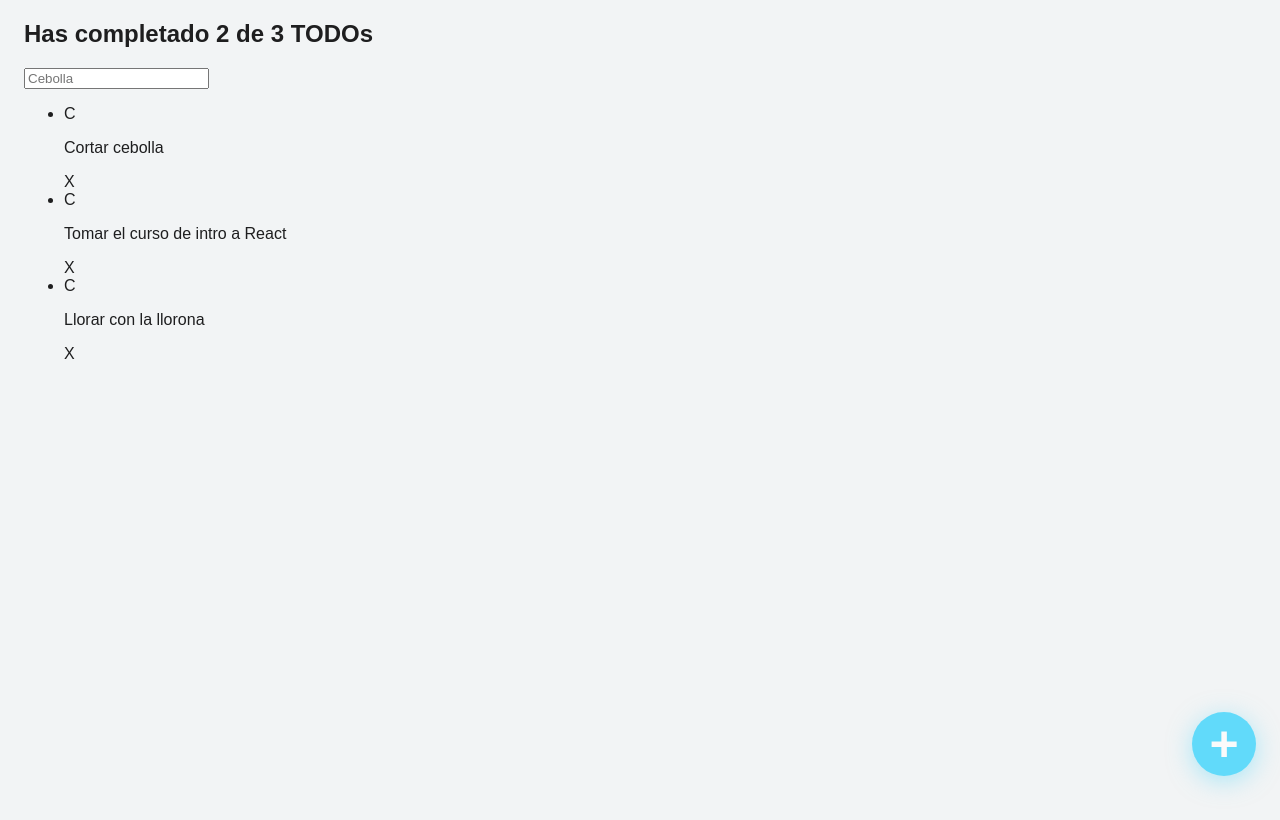
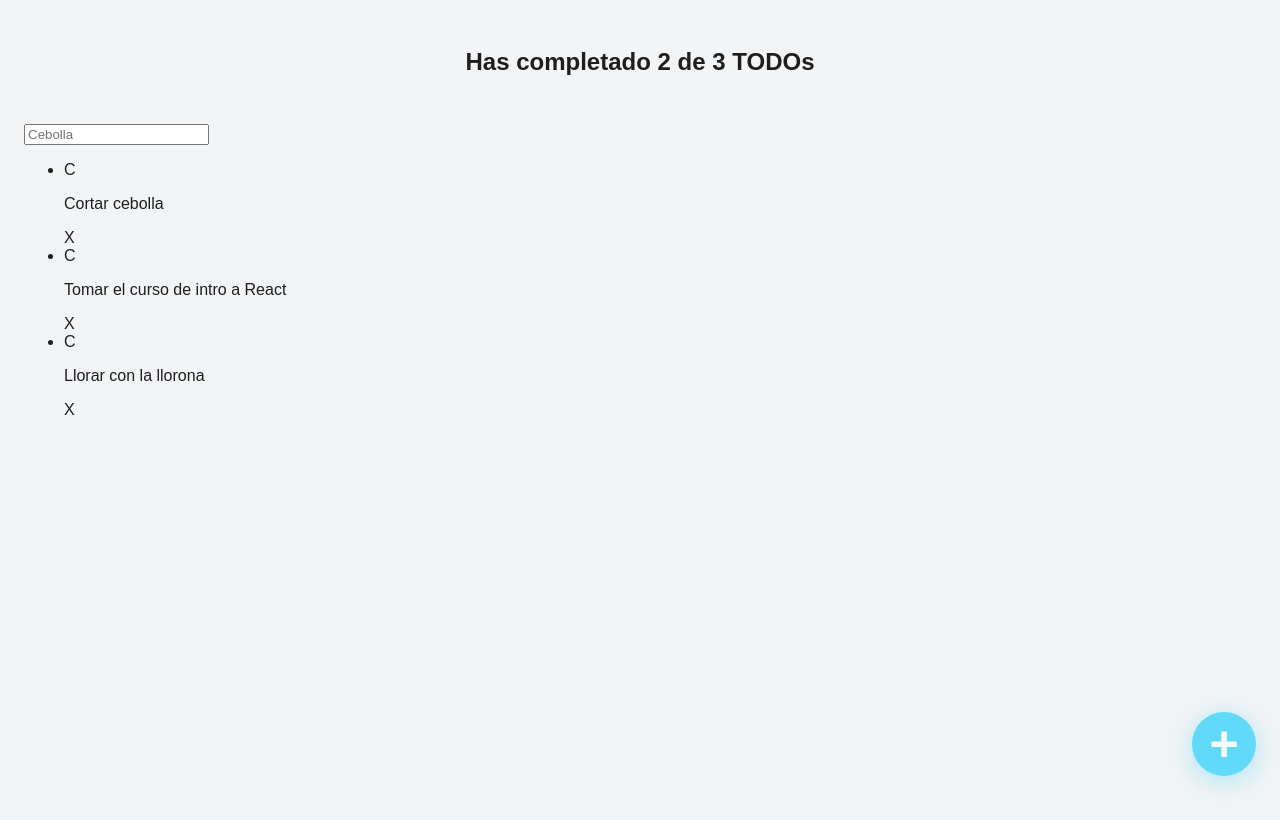
Before and after one commit to santiagobr/todo-machine-app, a React (Create React App) app: page / in a window 1280 px wide. Built offline with nearby package versions, Linux system fonts and the light colour scheme; the HTML template or start-up script is replaced by a standard one.

Commit message:
Styles to TodoCounter

```diff
--- /dev/null
+++ b/src/TodoCounter.css
@@ -0,0 +1,6 @@
+.TodoCounter {
+  font-size: 24px;
+  text-align: center;
+  margin: 0;
+  padding: 48px;
+}
--- a/src/TodoCounter.jsx
+++ b/src/TodoCounter.jsx
@@ -1,7 +1,8 @@
 import React from 'react';
+import './TodoCounter.css';
 
 function TodoCounter() {
-  return <h2>Has completado 2 de 3 TODOs</h2>;
+  return <h2 className="TodoCounter">Has completado 2 de 3 TODOs</h2>;
 }
 
 export { TodoCounter };
```
